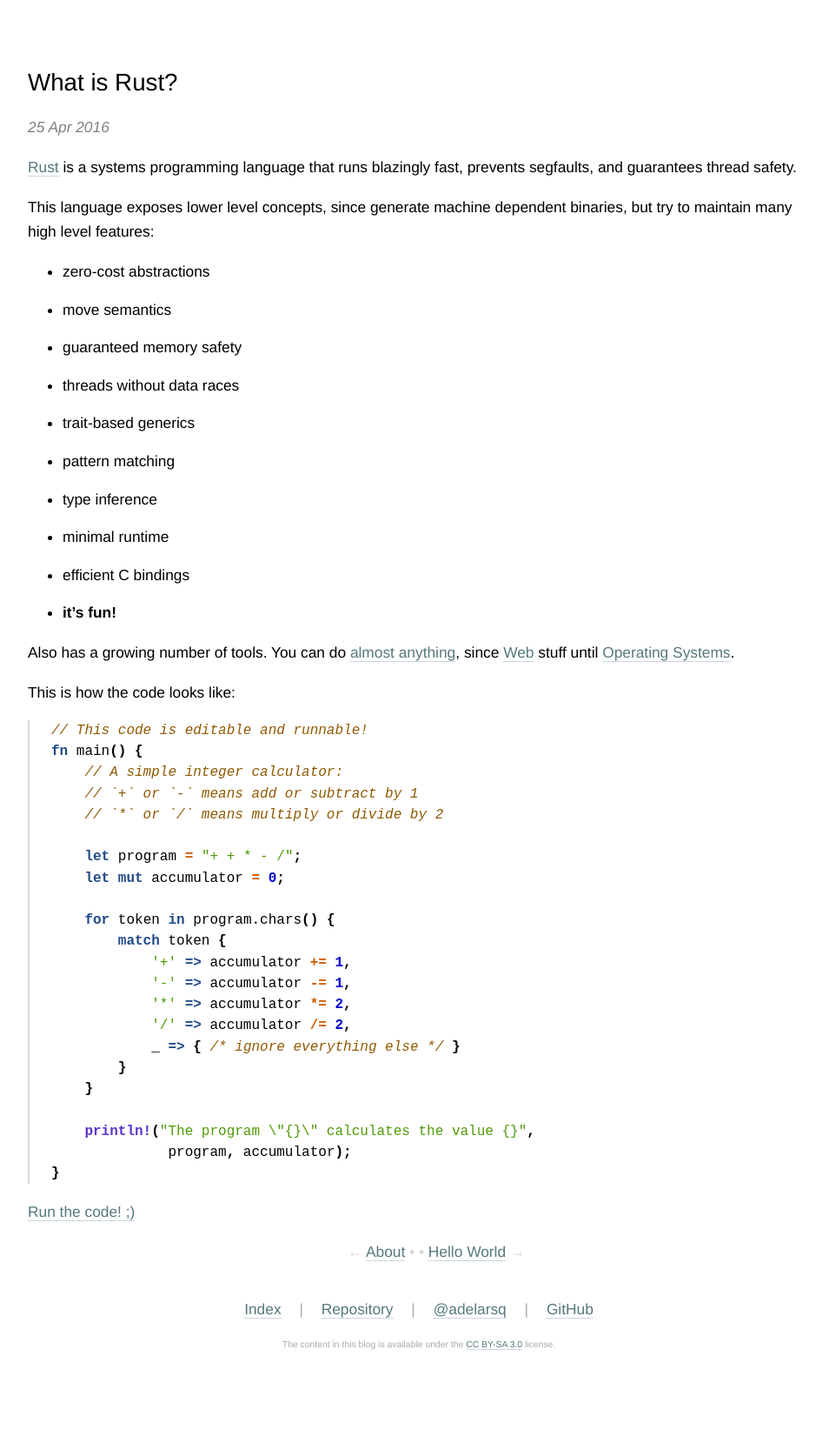
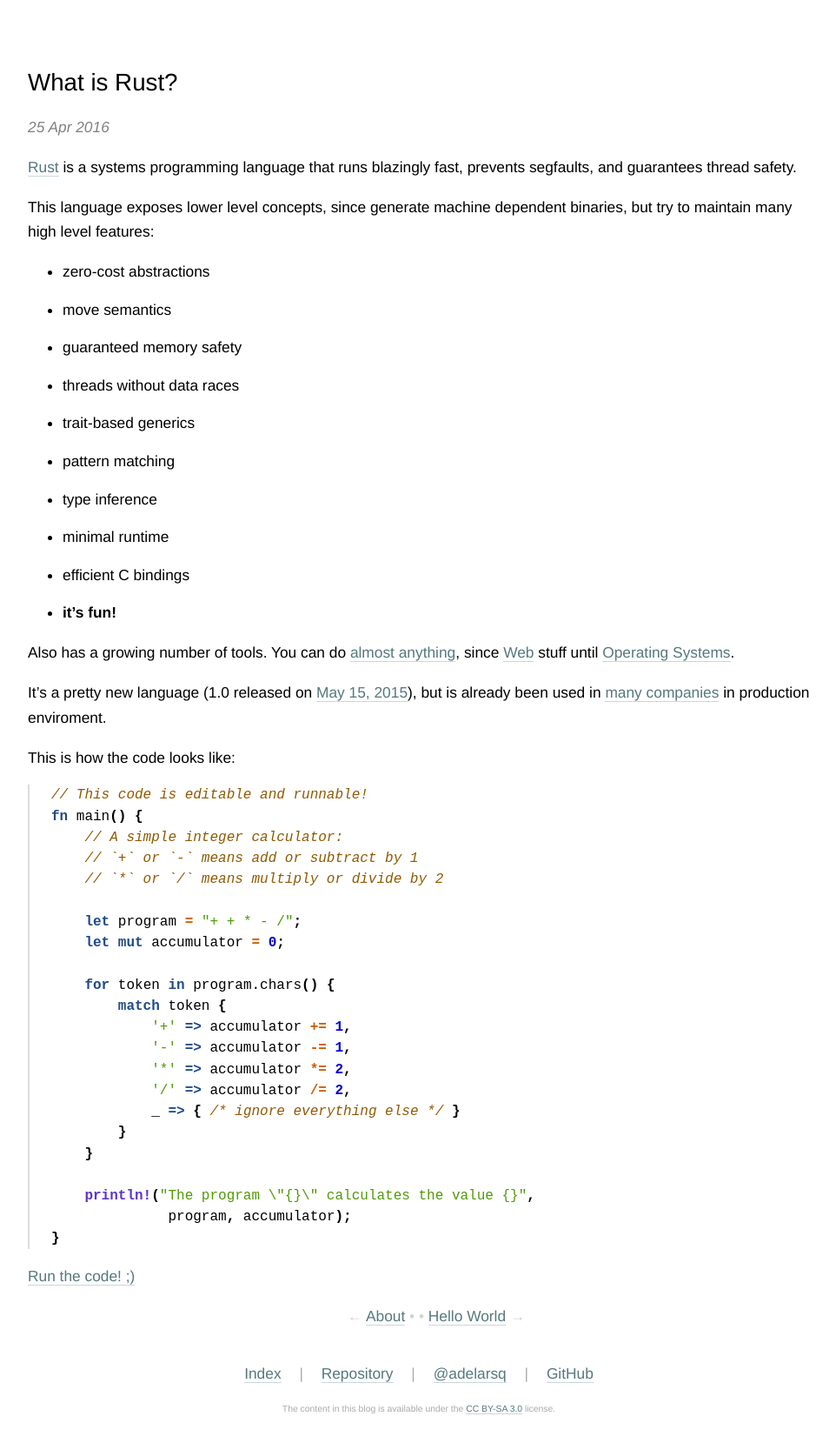
Before and after one commit to adelarsq/daily-rust.github.io, a Jekyll site: the page built from _posts/2016-04-25-what_is_rust.md, in a window 1280 px wide. Shown: the whole page at 87% size, without its empty margins (158-1120 px from the left). Built offline with Jekyll 4.4.1, drawn with Linux system fonts in a browser that asks for light colours; before the commit the page ends 1584 px from its top, so only the background shows below that.

Commit message:
Update 2016-04-25-what_is_rust.md

```diff
--- a/_posts/2016-04-25-what_is_rust.md
+++ b/_posts/2016-04-25-what_is_rust.md
@@ -21,6 +21,8 @@ This language exposes lower level concepts, since generate machine dependent bin
 - **it's fun!**
 
 Also has a growing number of tools. You can do [almost anything](https://github.com/kud1ing/awesome-rust), since [Web](https://github.com/kud1ing/awesome-rust#web-programming) stuff until [Operating Systems](https://github.com/kud1ing/awesome-rust#operating-systems).
+
+It's a pretty new language (1.0 released on [May 15, 2015](http://blog.rust-lang.org/2015/05/15/Rust-1.0.html)), but is already been used in [many companies](https://www.rust-lang.org/friends.html) in production enviroment.
 
 This is how the code looks like:
 
```
